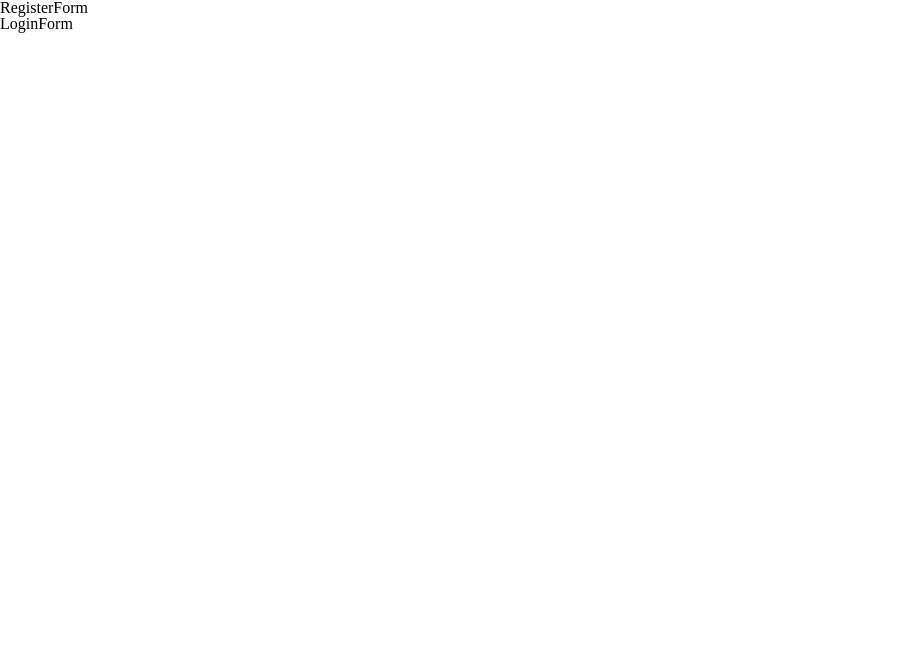
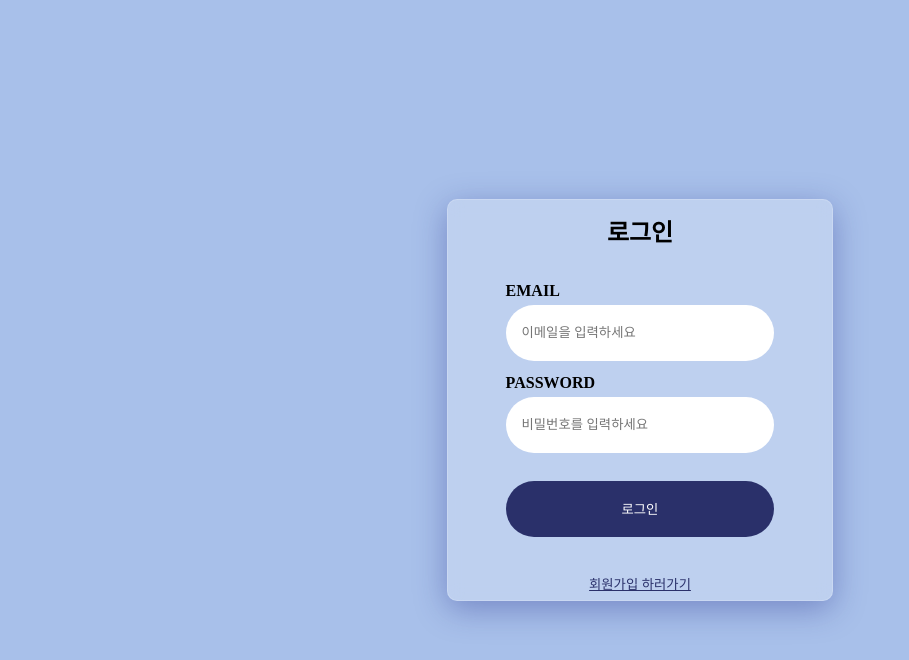
Before and after one commit to rnrn99/wanted-pre-onboarding-challenge-fe-1, a React (Create React App) app: page /auth in a window 1280 px wide. Shown: the top 660 px of the page, without its empty margins (0-909 px from the left). Built offline with nearby package versions, Linux system fonts and the light colour scheme.

Commit message:
[Add] auth page UI 구현

```diff
--- a/package.json
+++ b/package.json
@@ -10,12 +10,14 @@
     "@types/node": "^16.11.47",
     "@types/react": "^18.0.15",
     "@types/react-dom": "^18.0.6",
+    "@types/styled-components": "^5.1.25",
     "formik": "^2.2.9",
     "react": "^18.2.0",
+    "react-dom": "^18.2.0",
     "react-query": "^3.39.1",
-    "react-dom": "^18.2.0",
     "react-router-dom": "^6.3.0",
     "react-scripts": "5.0.1",
+    "styled-components": "^5.3.5",
     "typescript": "^4.7.4",
     "web-vitals": "^2.1.4",
     "yup": "^0.32.11"
--- a/src/App.tsx
+++ b/src/App.tsx
@@ -1,7 +1,7 @@
 import { BrowserRouter as Router, Routes, Route } from "react-router-dom";
 import { QueryClient, QueryClientProvider } from "react-query";
-import LandingPage from "./pages/LandingPage";
-import AuthPage from "./pages/AuthPage";
+import LandingPage from "./components/LandingPage";
+import AuthPage from "./components/auth/AuthPage";
 
 function App() {
   const queryClient = new QueryClient();
--- /dev/null
+++ b/src/components/auth/AuthForm.style.ts
@@ -0,0 +1,76 @@
+import styled from "styled-components";
+
+export const Container = styled.div`
+  width: 100vw;
+  height: 100vh;
+  background-color: #a8c0ea;
+`;
+
+export const AuthContainer = styled.div`
+  display: grid;
+  place-items: center;
+  min-height: 100vh;
+`;
+
+export const Card = styled.div`
+  width: 30%;
+  height: 50%;
+  display: grid;
+  grid-template-rows: 1fr 4fr 0.5fr;
+  row-gap: 1rem;
+  background: rgba(255, 255, 255, 0.25);
+  box-shadow: 0 8px 32px 0 rgba(31, 38, 135, 0.37);
+  backdrop-filter: blur(7.5px);
+  -webkit-backdrop-filter: blur(7.5px);
+  border-radius: 10px;
+  border: 1px solid rgba(255, 255, 255, 0.18);
+`;
+
+export const CardTitle = styled.h1`
+  font-weight: bold;
+  font-size: 1.5rem;
+  align-self: center;
+  justify-self: center;
+`;
+
+export const Form = styled.form`
+  display: grid;
+  grid-template-rows: 1fr 1fr 1fr;
+  row-gap: 0.5rem;
+`;
+
+export const InputContainer = styled.div`
+  width: 70%;
+  justify-self: center;
+  display: grid;
+  grid-template-rows: 1rem auto;
+
+  align-items: center;
+`;
+
+export const Label = styled.label`
+  font-weight: bold;
+`;
+
+export const Input = styled.input`
+  height: 3.5rem;
+  padding: 0 1rem;
+  border: 0;
+  border-radius: 50px;
+`;
+
+export const SubmitBtn = styled.button`
+  background-color: #2a306a;
+  color: #fff;
+  width: 70%;
+  height: 3.5rem;
+  align-self: center;
+  justify-self: center;
+  border-radius: 50px;
+`;
+
+export const LinkBtn = styled.button`
+  color: #2a306a;
+  text-decoration: underline;
+  cursor: pointer;
+`;
--- /dev/null
+++ b/src/components/auth/AuthPage.tsx
@@ -0,0 +1,57 @@
+import { useState } from "react";
+import {
+  Container,
+  AuthContainer,
+  Card,
+  CardTitle,
+  Form,
+  InputContainer,
+  Label,
+  Input,
+  SubmitBtn,
+  LinkBtn,
+} from "./AuthForm.style";
+
+function AuthPage() {
+  const [isRegisterPage, setIsRegisterPage] = useState(false);
+  return (
+    <Container>
+      <AuthContainer>
+        <Card>
+          <CardTitle>{isRegisterPage ? "회원가입" : "로그인"}</CardTitle>
+          <Form>
+            <InputContainer>
+              <Label>EMAIL</Label>
+              <Input
+                id="email"
+                name="email"
+                type="text"
+                placeholder="이메일을 입력하세요"
+              />
+            </InputContainer>
+            <InputContainer>
+              <Label>PASSWORD</Label>
+              <Input
+                id="password"
+                name="password"
+                type="password"
+                placeholder="비밀번호를 입력하세요"
+              />
+            </InputContainer>
+            <SubmitBtn type="submit">
+              {isRegisterPage ? "회원가입" : "로그인"}
+            </SubmitBtn>
+          </Form>
+          <LinkBtn
+            type="button"
+            onClick={() => setIsRegisterPage((cur) => !cur)}
+          >
+            회원가입 하러가기
+          </LinkBtn>
+        </Card>
+      </AuthContainer>
+    </Container>
+  );
+}
+
+export default AuthPage;
--- a/src/components/auth/LoginForm.tsx
+++ /dev/null
@@ -1,7 +0,0 @@
-import React from "react";
-
-function LoginForm() {
-  return <div>LoginForm</div>;
-}
-
-export default LoginForm;
--- a/src/components/auth/RegisterForm.tsx
+++ /dev/null
@@ -1,7 +0,0 @@
-import React from "react";
-
-function RegisterForm() {
-  return <div>RegisterForm</div>;
-}
-
-export default RegisterForm;
--- a/src/pages/AuthPage.tsx
+++ /dev/null
@@ -1,14 +0,0 @@
-import React from "react";
-import LoginForm from "../components/auth/LoginForm";
-import RegisterForm from "../components/auth/RegisterForm";
-
-function AuthPage() {
-  return (
-    <div>
-      <RegisterForm />
-      <LoginForm />
-    </div>
-  );
-}
-
-export default AuthPage;
```
Also changed, not shown: src/components/LandingPage.tsx (renamed from src/pages/LandingPage.tsx), 1 other file (tests, documents, lock files or other folders).
